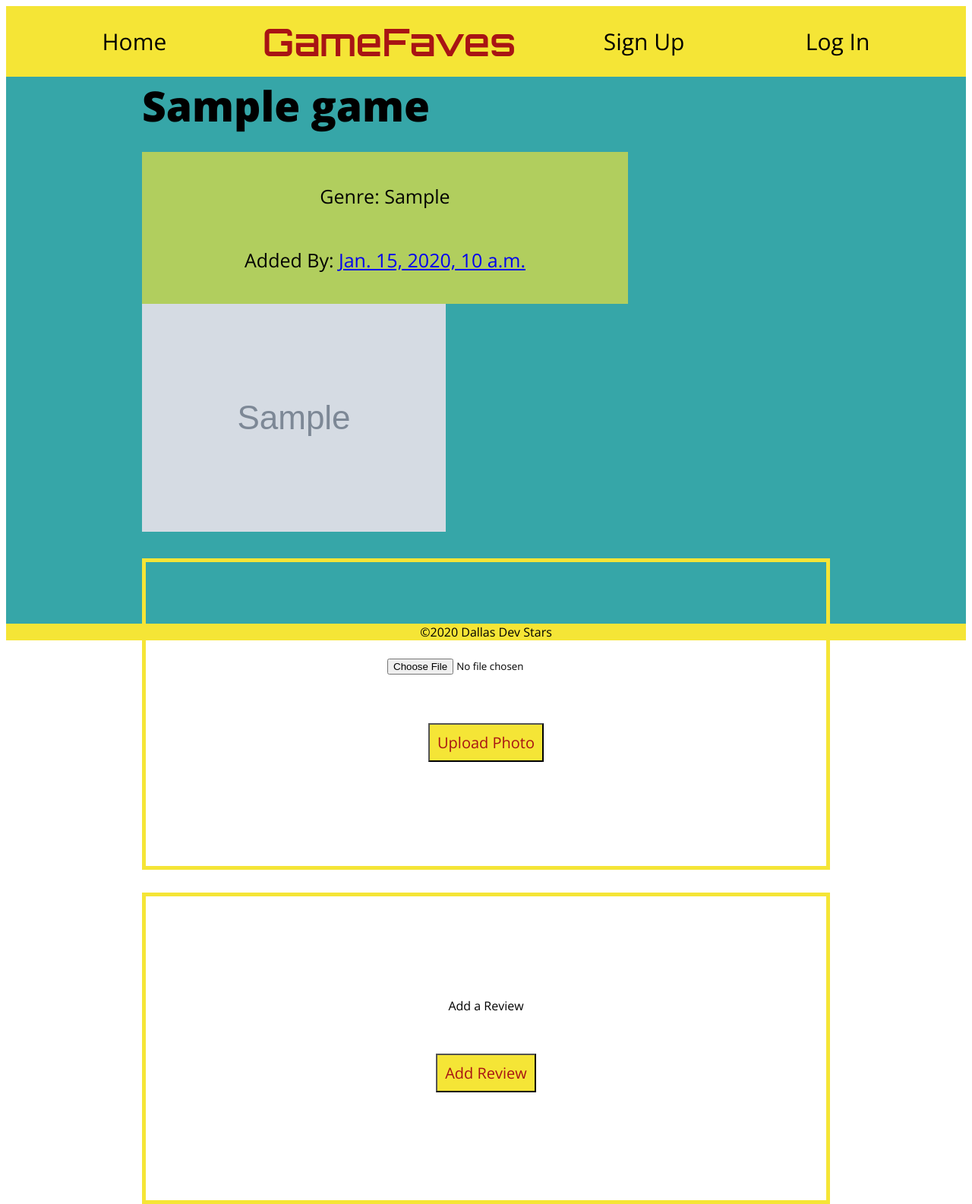
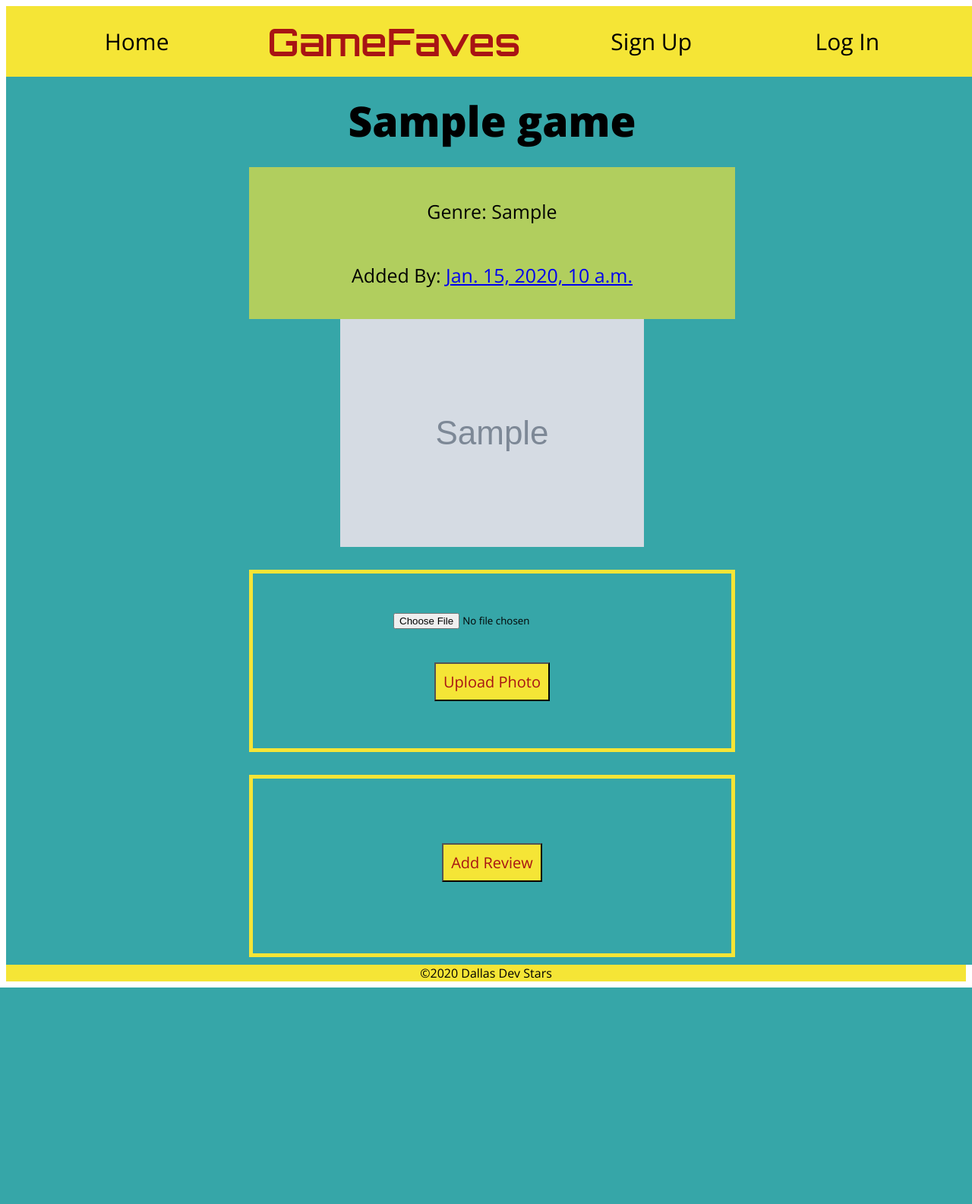
Before and after one commit to CodingSalmon/gamefaves, a Django app: template main_app/templates/games/detail.html in a window 1280 px wide. Shown: the whole page at 76% size. After the commit the page ends 1300 px from the top, so only its background shows below. Run offline with Django 3.2, Linux system fonts and the light colour scheme; the template is opened without the code that fills it: most values are stand-ins (such as "Sample title", 1, 10 or a date in 2020); grey boxes marked "Sample" are stand-in pictures.

Commit message:
update styling

```diff
--- a/main_app/static/css/style.css
+++ b/main_app/static/css/style.css
@@ -1,5 +1,11 @@
 * {
     font-family: 'Open Sans', sans-serif;
+    box-sizing: border-box;
+}
+
+body {
+    display: flex;
+    flex-direction: column;
 }
 
 nav {
@@ -16,7 +22,6 @@ nav {
     color: #A81414;
 }
 
-
 nav > a {
     text-decoration: none;
     font-size: 20px;
@@ -29,17 +34,26 @@ h1 {
     font-size: 45px;
 }
 
+.sticky {
+    position: -webkit-sticky;
+    position: sticky;
+    top: 0;
+    width: 100vw;
+}
+
 main {
+    position: static;
     display: flex;
     flex-direction: column;
     align-items: center;
-    height: 90vh;
     background-color: #36A6A8;
+    min-height: 98vh;
+    min-width: 100vw;
 }
 
 .homeLinks {
     color: black;
-    height: 30px;
+    height: 40px;
     width: 330px;
     text-align: center;
     padding: 5px;
@@ -70,6 +84,17 @@ span {
     font-weight: 800;
 }
 
+.game_content {
+    display: flex;
+    flex-direction: column;
+    justify-content: center;
+    align-items: center;
+}
+
+.review_content {
+    margin-bottom: 10px;
+}
+
 form {
     display: flex;
     flex-direction: column;
@@ -77,19 +102,22 @@ form {
     align-items: center;
     border: solid #F5E536 5px;
     margin-top: 30px;
-    height: 50vh;
-    width: 70vw;
+    height: 30vh;
+    width: 50vw;
 }
 
 .btn {
     font-family: 'Open Sans', sans-serif;
     font-size: 20px;
-    margin-top: 20px;
     margin-bottom: 10px;
     background-color: #F5E536;
     color: #A81414;
     padding: 10px;
     text-decoration: none;
+}
+
+#submit {
+    margin-top: 20px;
 }
 
 label {
--- a/main_app/templates/base.html
+++ b/main_app/templates/base.html
@@ -12,7 +12,7 @@
   <link href="https://fonts.googleapis.com/css2?family=Open+Sans:wght@400;800&family=Orbitron:wght@600&display=swap" rel="stylesheet">
 </head>
 <body>
-  <header>
+  <header class="sticky">
     <nav>
       <a href="/">Home</a>
       {% if request.user.username %}
--- a/main_app/templates/games/detail.html
+++ b/main_app/templates/games/detail.html
@@ -37,7 +37,6 @@
 <div class='review_content'>
   <form action='' method='POST'>
     {% csrf_token %}
-    <p>Add a Review<p>
     {{ review_form.as_p }}
     <input type='submit' class='btn' value='Add Review'>
   </form>
--- a/main_app/templates/main_app/game_form.html
+++ b/main_app/templates/main_app/game_form.html
@@ -9,6 +9,6 @@
     <table>
       {{ form.as_table }}
     </table>
-    <input type="submit" value="Submit!" class="btn">
+    <input type="submit" value="Submit!" class="btn" id="submit">
   </form>
 {% endblock %}
```
